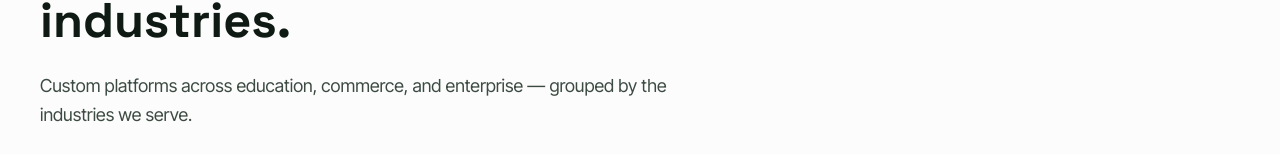
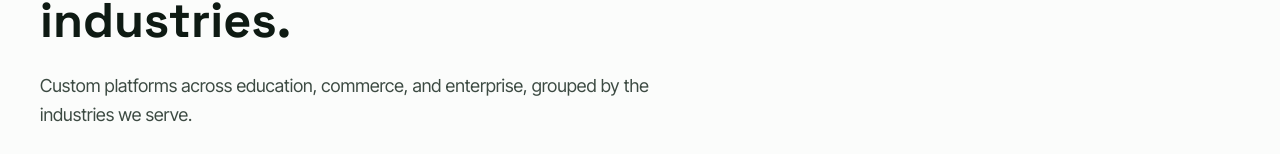
Before and after one commit to wnr-group/wnr-website, a Next.js app: page /insights in a window 1280 px wide. Shown: the part 798-952 px from the top of the page. Built offline with nearby package versions, Linux system fonts and the light colour scheme.

Commit message:
fix: remove 2 missed em dashes from components layer

```diff
--- a/components/insights/CaseStudiesSection.tsx
+++ b/components/insights/CaseStudiesSection.tsx
@@ -42,7 +42,7 @@ export function CaseStudiesSection() {
         Delivering digital transformation across industries.
       </h2>
       <p className="mt-6 max-w-2xl text-[length:var(--text-lead)] leading-relaxed text-body">
-        Custom platforms across education, commerce, and enterprise — grouped
+        Custom platforms across education, commerce, and enterprise, grouped
         by the industries we serve.
       </p>
 
--- a/components/ui/LeadForm.tsx
+++ b/components/ui/LeadForm.tsx
@@ -22,7 +22,7 @@ export function LeadForm() {
           <Check size={20} />
         </span>
         <h3 className="font-display text-xl font-semibold text-ink">
-          Thank you — message received.
+          Thank you. Message received.
         </h3>
         <p className="text-[0.95rem] text-body">
           A member of our team will be in touch within one business day. In the
```
